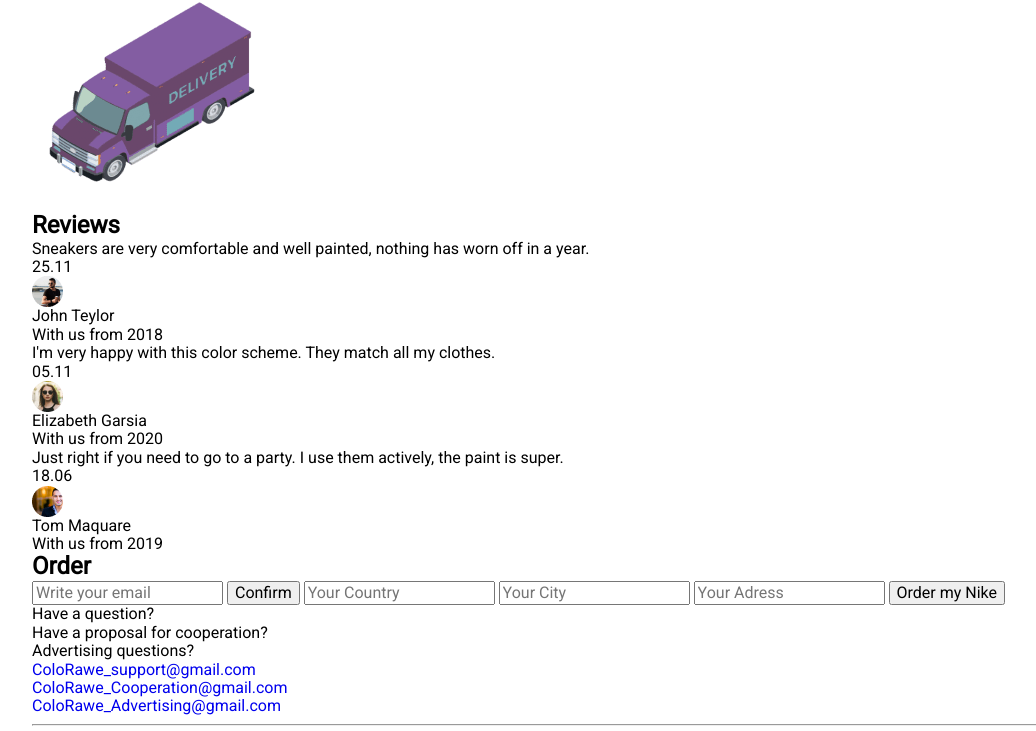
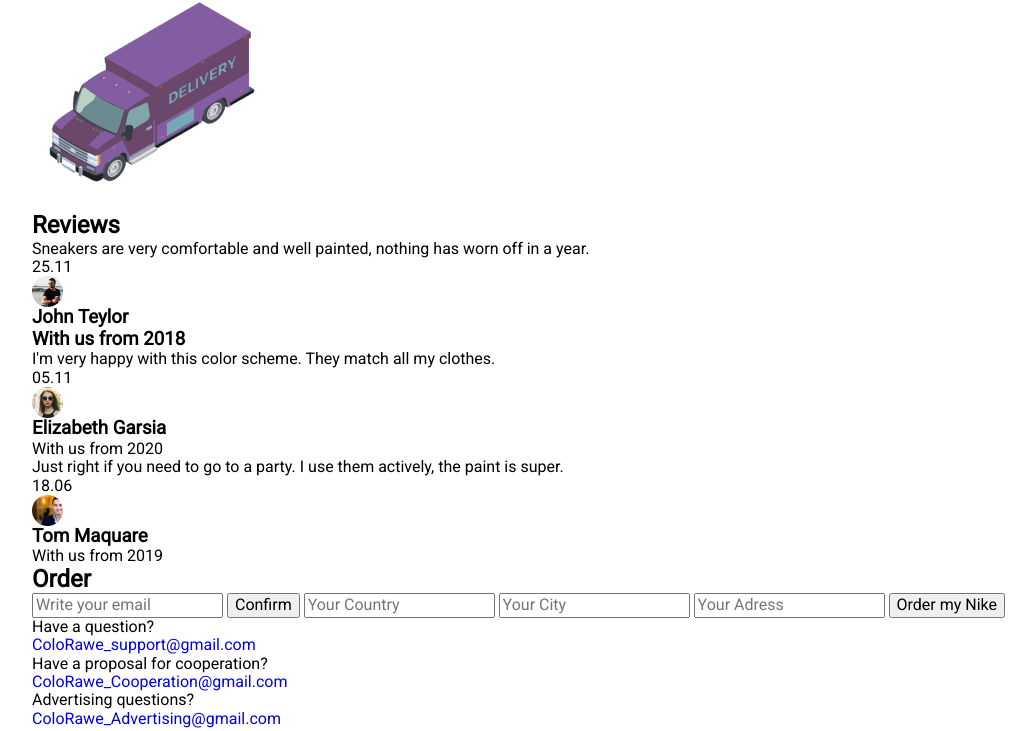
Before and after one commit to Kamikadze57/ColoRawe, a plain HTML site: page index.html in a window 1280 px wide. Shown: the part 1522-2253 px from the top of the page, without its empty margins (53-1089 px from the left). Drawn offline with nearby package versions, Linux system fonts and the light colour scheme.

Commit message:
Update index.html

```diff
--- a/index.html
+++ b/index.html
@@ -69,7 +69,7 @@
                         <p class="reviews-list-item-date">25.11</p>
                         <div class="reviews-list-item-container">
                             <img class="reviews-list-item-container-img" src="images/john_teylor.png" alt="Joht_Teylor">
-                            <p class="reviews-list-item-container-name">John Teylor</p>
+                            <h3 class="reviews-list-item-container-name">John Teylor</p>
                             <p class="reviews-list-item-container-coop">With us from 2018</p>
                         </div>
                     </li>
@@ -78,7 +78,7 @@
                         <p class="reviews-list-item-date">05.11</p>
                         <div class="reviews-list-item-container">
                             <img class="reviews-list-item-container-img" src="images/elizabeth_garsia.png" alt="Elizabeth Garsia">
-                            <p class="reviews-list-item-container-name">Elizabeth Garsia</p>
+                            <h3 class="reviews-list-item-container-name">Elizabeth Garsia</h3>
                             <p class="reviews-list-item-container-coop">With us from 2020</p>
                         </div>
                     </li>
@@ -87,7 +87,7 @@
                         <p class="reviews-list-item-date">18.06</p>
                         <div class="reviews-list-item-container">
                             <img class="reviews-list-item-container-img" src="images/tom_maquare.png" alt="Tom Maquare">
-                            <p class="reviews-list-item-container-name">Tom Maquare</p>
+                            <h3 class="reviews-list-item-container-name">Tom Maquare</h3>
                             <p class="reviews-list-item-container-coop">With us from 2019</p>
                         </div>
                     </li>
@@ -96,6 +96,7 @@
         </section>
         <section class="order">
             <div class="container">
+                <form class="order-form">
                     <h2 class="order-title">Order</h2>
                     <input class="order-email-input" type="email" placeholder="Write your email">
                     <button class="order-btn" type="button">Confirm</button>
@@ -103,6 +104,7 @@
                     <input class="order-city-input" type="text" placeholder="Your City">
                     <input class="order-address-input" type="text" placeholder="Your Adress">
                     <button class="order-btn" type="submit">Order my Nike</button>
+                </form>
             </div>
         </section>
         <footer class="footer">
@@ -111,20 +113,14 @@
                     <ul class="list top-footer-list-question">
                         <li class="top-footer-item">
                             <p class="top-footer-list-item-question">Have a question?</p>
+                            <a class="link top-footer-link" href="mailto:ColoRawe_support@gmail.com">ColoRawe_support@gmail.com</a>
                         </li>
                         <li class="top-footer-item">
                             <p class="top-footer-list-item-question">Have a proposal for cooperation?</p>
+                            <a class="link top-footer-link" href="mailto:ColoRawe_Cooperation@gmail.com">ColoRawe_Cooperation@gmail.com</a>
                         </li>
                         <li class="top-footer-item">
                             <p class="top-footer-list-item-question">Advertising questions?</p>
-                        </li>
-                        <li class="top-footer-item">
-                            <a class="link top-footer-link" href="mailto:ColoRawe_support@gmail.com">ColoRawe_support@gmail.com</a>
-                        </li>
-                        <li class="top-footer-item">
-                            <a class="link top-footer-link" href="mailto:ColoRawe_Cooperation@gmail.com">ColoRawe_Cooperation@gmail.com</a>
-                        </li>
-                        <li class="top-footer-item">
                             <a class="link top-footer-link" href="mailto:ColoRawe_Advertising@gmail.com">ColoRawe_Advertising@gmail.com</a>
                         </li>
                     </ul>
```
Lines whose indentation alone changed are shown as unchanged.
